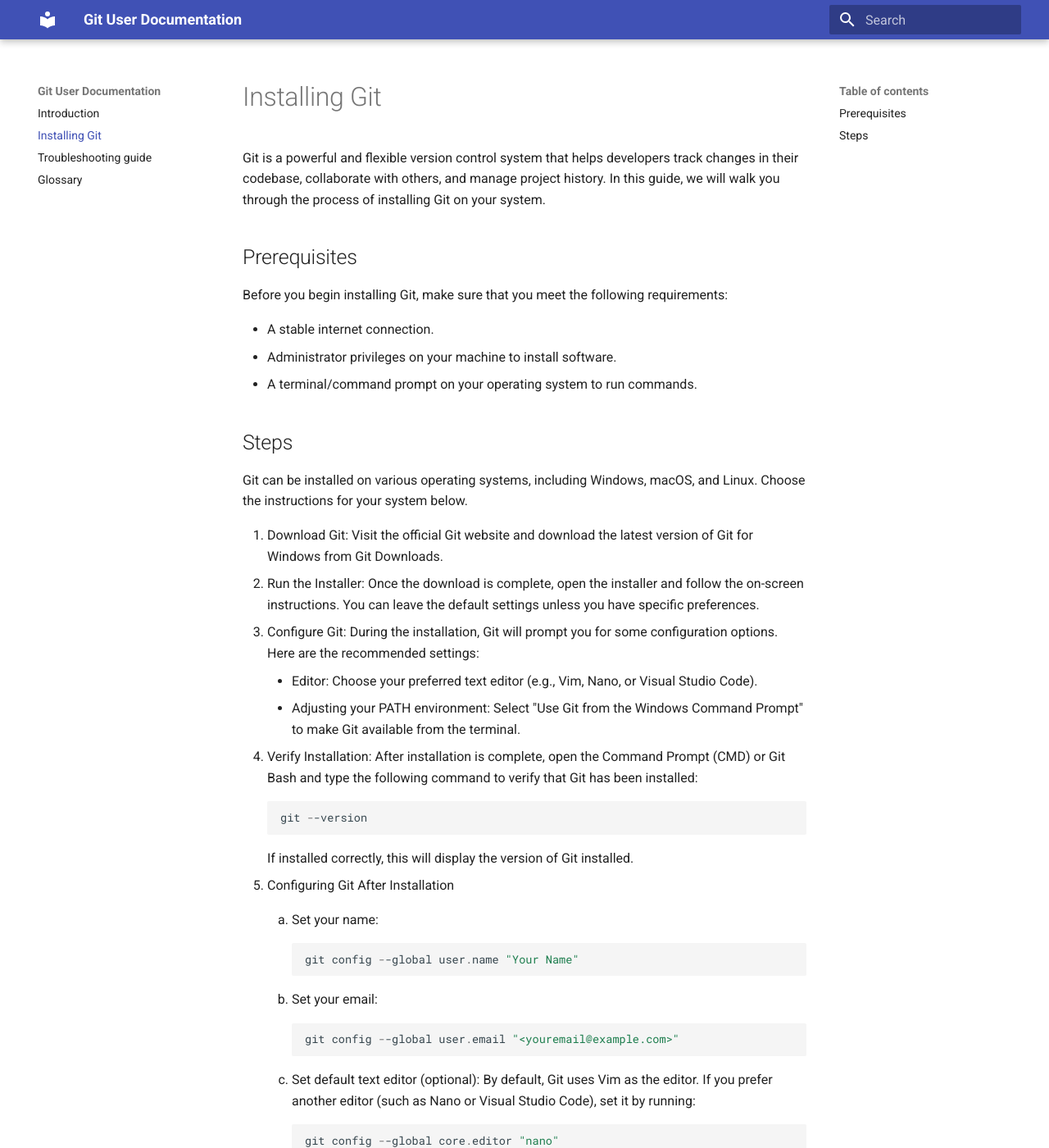
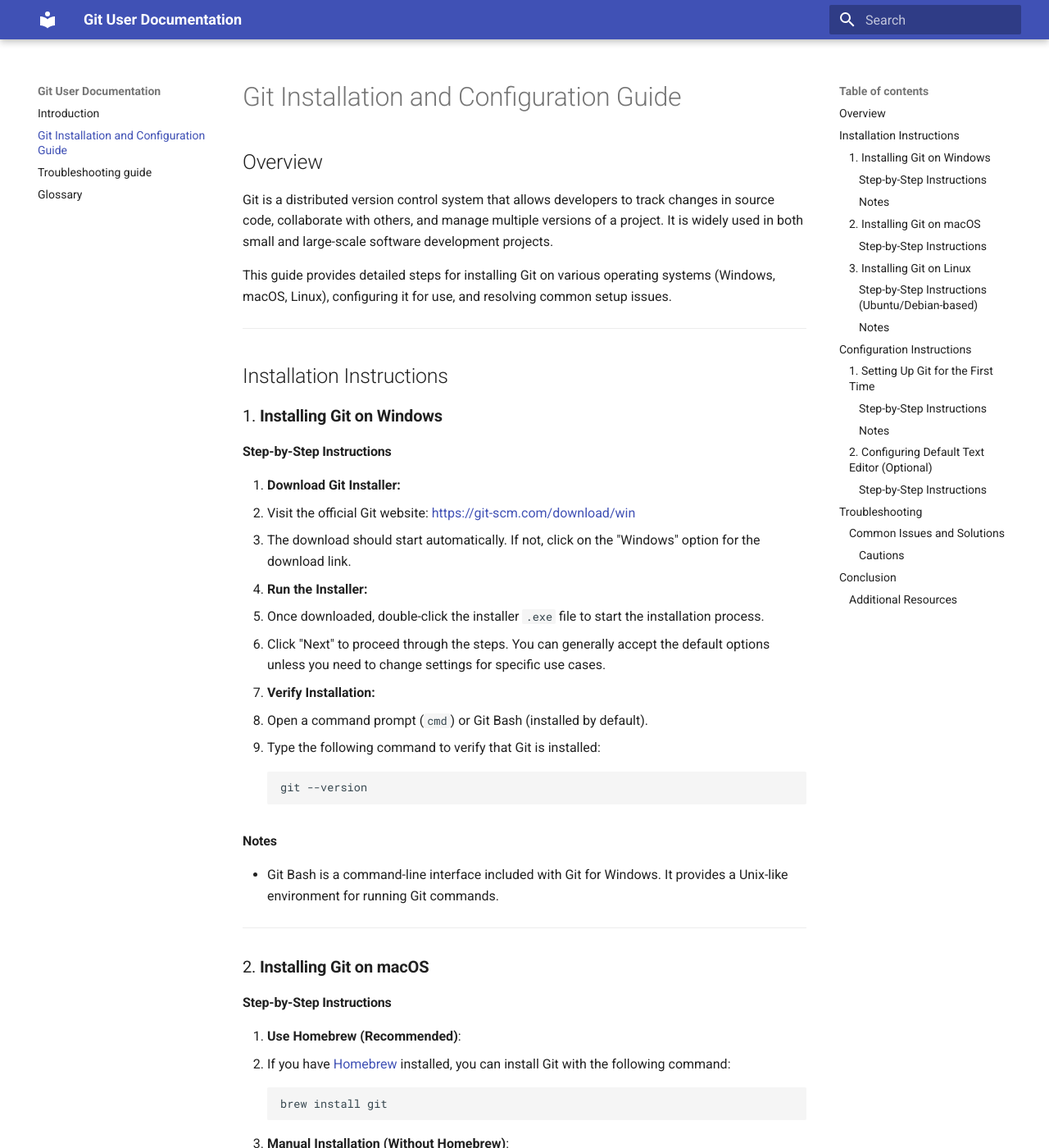
Before and after one commit to BCIT-203/COMM-2216-User-Documentation-Assignment, an MkDocs documentation site: the page built from docs/1-install.md, in a window 1280 px wide and 1400 px high. Shown: the whole window at 82% size. Built offline with MkDocs 1.6.1 and Material for MkDocs 9.7.7, drawn with Linux system fonts in a browser that asks for light colours; some of the changed text lies outside the part shown.

Commit message:
Update install guide

````diff
--- a/docs/1-install.md
+++ b/docs/1-install.md
@@ -1,70 +1,158 @@
-# Installing Git
+# Git Installation and Configuration Guide
 
-Git is a powerful and flexible version control system that helps developers track changes in their codebase, collaborate with others, and manage project history. In this guide, we will walk you through the process of installing Git on your system.
+## Overview
 
-## Prerequisites
+Git is a distributed version control system that allows developers to track changes in source code, collaborate with others, and manage multiple versions of a project. It is widely used in both small and large-scale software development projects.
 
-Before you begin installing Git, make sure that you meet the following requirements:
+This guide provides detailed steps for installing Git on various operating systems (Windows, macOS, Linux), configuring it for use, and resolving common setup issues.
 
-- A stable internet connection.
-- Administrator privileges on your machine to install software.
-- A terminal/command prompt on your operating system to run commands.
+---
 
-## Steps
+## Installation Instructions
 
-Git can be installed on various operating systems, including Windows, macOS, and Linux. Choose the instructions for your system below.
+### 1. **Installing Git on Windows**
 
-1. Download Git:
-    Visit the official Git website and download the latest version of Git for Windows from Git Downloads.
-2. Run the Installer:
-    Once the download is complete, open the installer and follow the on-screen instructions. You can leave the default settings unless you have specific preferences.
-3. Configure Git:
-    During the installation, Git will prompt you for some configuration options. Here are the recommended settings:
-    - Editor: Choose your preferred text editor (e.g., Vim, Nano, or Visual Studio Code).
-    - Adjusting your PATH environment: Select "Use Git from the Windows Command Prompt" to make Git available from the terminal.
-4. Verify Installation:
-    After installation is complete, open the Command Prompt (CMD) or Git Bash and type the following command to verify that Git has been installed:
+#### Step-by-Step Instructions
 
-    ```powershell
-    git --version
-    ```
+1. **Download Git Installer:**
+   - Visit the official Git website: [https://git-scm.com/download/win](https://git-scm.com/download/win)
+   - The download should start automatically. If not, click on the "Windows" option for the download link.
 
-    If installed correctly, this will display the version of Git installed.
+2. **Run the Installer:**
+   - Once downloaded, double-click the installer `.exe` file to start the installation process.
+   - Click "Next" to proceed through the steps. You can generally accept the default options unless you need to change settings for specific use cases.
 
-5. Configuring Git After Installation
-    1. Set your name:
+3. **Verify Installation:**
+   - Open a command prompt (`cmd`) or Git Bash (installed by default).
+   - Type the following command to verify that Git is installed:
 
-        ```powershell
-        git config --global user.name "Your Name"
-        ```
+     ```bash
+     git --version
+     ```
 
-    2. Set your email:
+#### Notes
 
-        ```powershell
-        git config --global user.email "<youremail@example.com>"
-        ```
+- Git Bash is a command-line interface included with Git for Windows. It provides a Unix-like environment for running Git commands.
 
-    3. Set default text editor (optional): By default, Git uses Vim as the editor. If you prefer another editor (such as Nano or Visual Studio Code), set it by running:
+---
 
-        ```powershell
-        git config --global core.editor "nano"
-        ```
+### 2. **Installing Git on macOS**
 
-    4. Check Configuration: To check your settings, you can run:
+#### Step-by-Step Instructions
 
-        ```powershell
-        git config --list
-        ```
+1. **Use Homebrew (Recommended)**:
+   - If you have [Homebrew](https://brew.sh/) installed, you can install Git with the following command:
 
-6. Getting Started with Git
-    1. Create a New Git Repository: To start a new repository, navigate to your project folder and run:
+     ```bash
+     brew install git
+     ```
 
-        ```powershell
-        git init
-        ```
+2. **Manual Installation (Without Homebrew)**:
+   - Download the Git installer from [https://git-scm.com/download/mac](https://git-scm.com/download/mac).
+   - Open the `.dmg` file and follow the on-screen instructions to complete the installation.
 
-    2. Clone an Existing Repository: To clone an existing Git repository from a remote server, run:
+3. **Verify Installation:**
+   - Open the Terminal and type the following command to check if Git is installed:
 
-        ```powershell
-        git clone <repository_url>
-        ```
+     ```bash
+     git --version
+     ```
+
+---
+
+### 3. **Installing Git on Linux**
+
+#### Step-by-Step Instructions (Ubuntu/Debian-based)
+
+1. **Install Git:**
+   - Open a terminal and use the package manager to install Git:
+
+     ```bash
+     sudo apt update
+     sudo apt install git
+     ```
+
+2. **Verify Installation:**
+   - Check the installation by running:
+
+     ```bash
+     git --version
+     ```
+
+#### Notes
+
+- For other Linux distributions, use the respective package manager (`yum`, `dnf`, etc.).
+
+---
+
+## Configuration Instructions
+
+### 1. **Setting Up Git for the First Time**
+
+#### Step-by-Step Instructions
+
+1. **Set Your User Name and Email:**
+   - Git uses this information to label the commits you make. Run the following commands, replacing "Your Name" and "<your.email@example.com>" with your actual details:
+
+     ```bash
+     git config --global user.name "Your Name"
+     git config --global user.email "your.email@example.com"
+     ```
+
+2. **Verify Configuration:**
+   - To verify the configuration settings, run:
+
+     ```bash
+     git config --list
+     ```
+
+#### Notes
+
+- The `--global` flag ensures that these settings are applied to all repositories on your system. You can override these settings on a per-repository basis by omitting the `--global` flag.
+
+---
+
+### 2. **Configuring Default Text Editor (Optional)**
+
+#### Step-by-Step Instructions
+
+1. **Set Default Editor:**
+   - If you prefer using a different text editor (like VSCode or Sublime), set it using the following command:
+
+     ```bash
+     git config --global core.editor "code --wait"  # For VSCode
+     ```
+
+2. **Check Default Editor:**
+   - You can check your current default editor with:
+
+     ```bash
+     git config --global core.editor
+     ```
+
+---
+
+## Troubleshooting
+
+### Common Issues and Solutions
+
+1. **Git Command Not Found:**
+   - **Solution:** Ensure that Git was added to your system's `PATH` during installation. Re-run the installation and check the options to add Git to your system’s `PATH`.
+
+2. **Permission Denied When Pushing to Remote:**
+   - **Solution:** Ensure you have the correct SSH keys set up for remote repositories, or authenticate with your username/password if using HTTPS.
+
+#### Cautions
+
+- **Be Careful with the `--global` Flag**: If you accidentally set the wrong user information globally, you can reset it using the `--global` flag again with the correct values.
+
+---
+
+## Conclusion
+
+Git is an essential tool for version control in modern software development. By following the installation and configuration steps outlined above, you should be ready to start using Git effectively. If you run into any issues, refer to the troubleshooting section for solutions, and don't hesitate to consult Git’s official documentation for more advanced use cases.
+
+### Additional Resources
+
+- [Official Git Documentation](https://git-scm.com/doc)
+- [Git Cheat Sheet](https://education.github.com/git-cheat-sheet-education.pdf)
````
